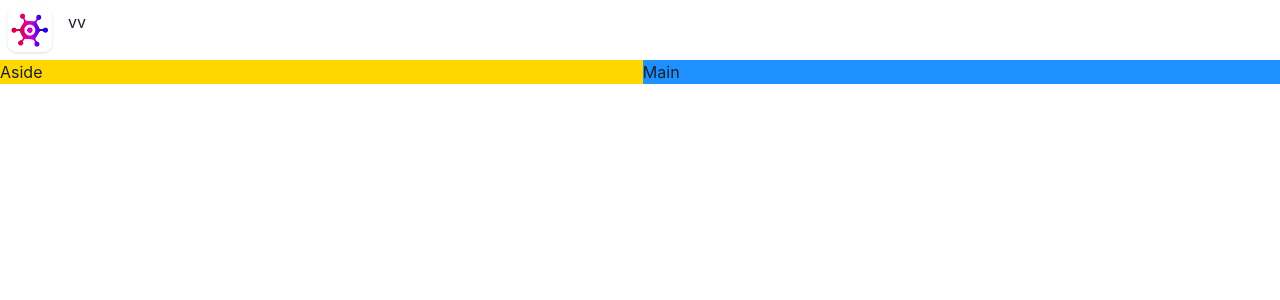
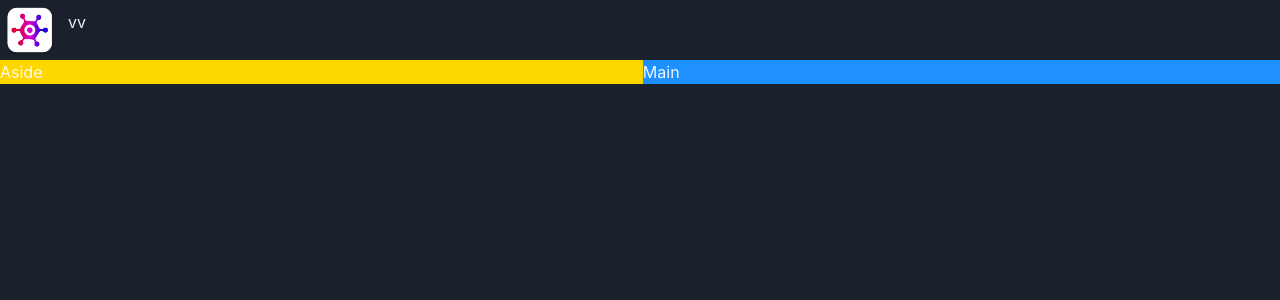
Before and after one commit to ylhjxgogogo/Game-Hub-Yl, a React (Vite) app: page / in a window 1280 px wide. Shown: the top 300 px of the page. Built offline with nearby package versions, Linux system fonts and the light colour scheme.

Commit message:
implement dark mode

```diff
--- a/src/main.tsx
+++ b/src/main.tsx
@@ -3,10 +3,12 @@
 import { ChakraProvider } from "@chakra-ui/react";
 import App from "./App.tsx";
 import "bootstrap/dist/css/bootstrap.css";
+import theme from "./theme.ts";
+import { ColorModeScript } from "@chakra-ui/react";
 ReactDOM.createRoot(document.getElementById("root")!).render(
   <React.StrictMode>
-    <ChakraProvider>
-      {" "}
+    <ChakraProvider theme={theme}>
+      <ColorModeScript initialColorMode={theme.config.initialColorMode} />
       <App />
     </ChakraProvider>
   </React.StrictMode>
--- /dev/null
+++ b/src/theme.ts
@@ -0,0 +1,6 @@
+import { extendTheme, type ThemeConfig } from "@chakra-ui/react";
+const config: ThemeConfig = {
+  initialColorMode: "dark",
+};
+const theme = extendTheme({ config });
+export default theme;
```
